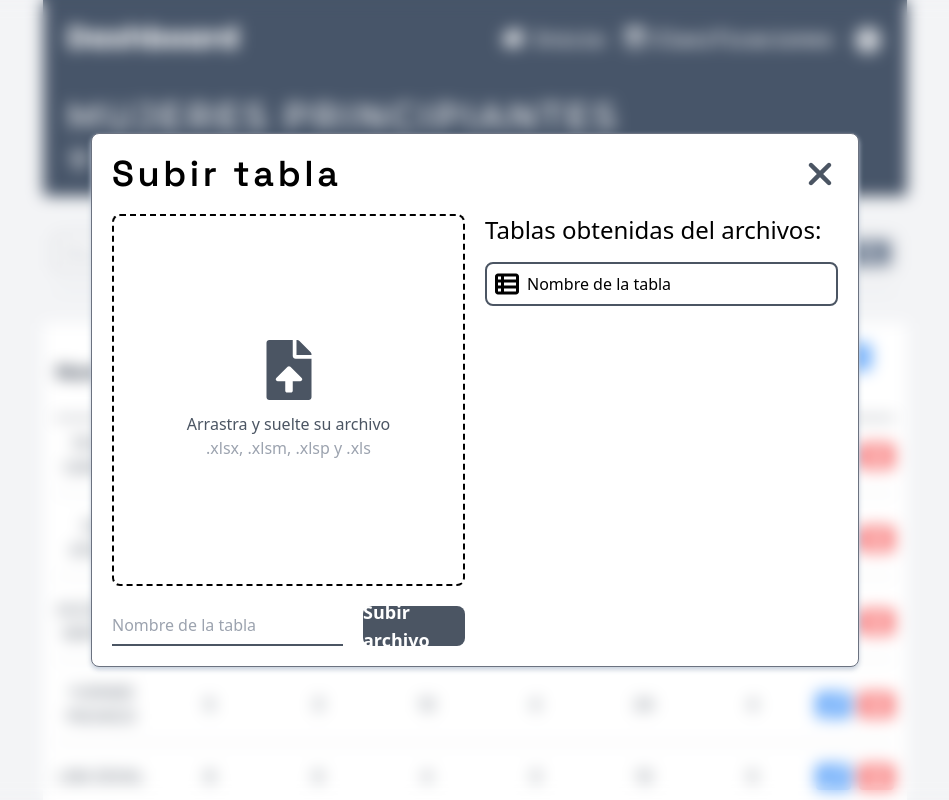
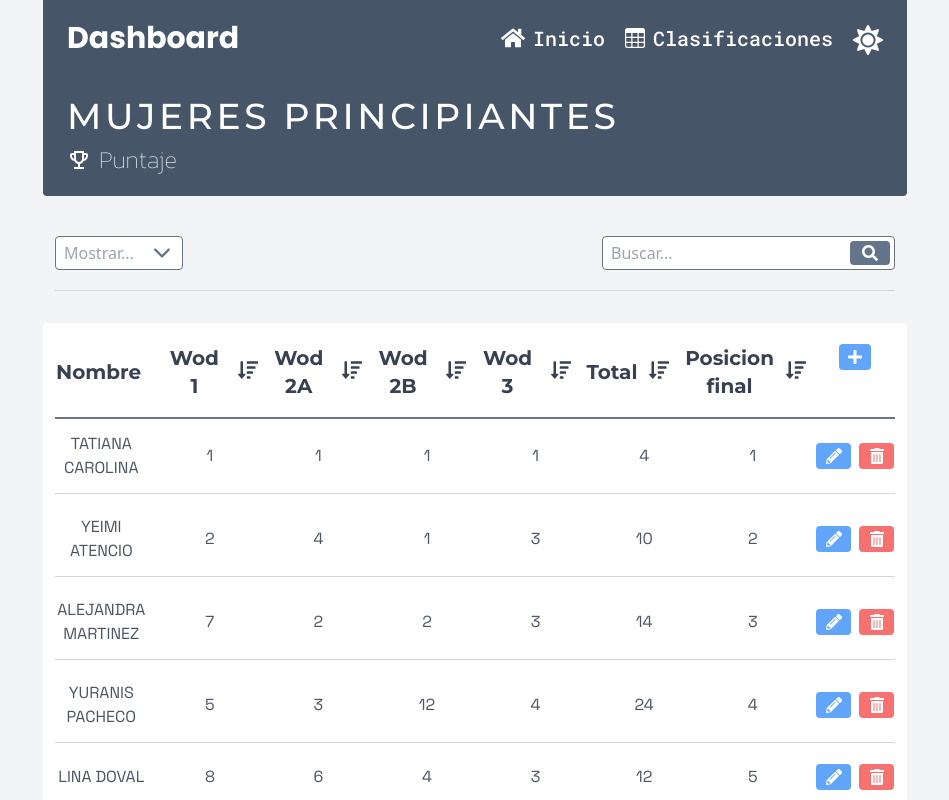
Before and after one commit to sweetPanel459/dashboard, a React (Vite) app: page / in a window 1280 px wide. Shown: the whole page, without its empty margins (165-1114 px from the left). Built offline with nearby package versions, Linux system fonts and the light colour scheme; a web font is replaced by a local one.

Commit message:
feat: logic close and open modal created

```diff
--- a/src/components/modals/editRow.jsx
+++ b/src/components/modals/editRow.jsx
@@ -4,7 +4,10 @@ import { ModalHeader } from "./modalHeader";
 
 export const EditRow = () => {
   return (
-      <div className="absolute inset-0 flex items-center justify-center bg-transparent backdrop-blur">
+    <div
+      id="modal"
+      className="absolute inset-0 hidden items-center justify-center bg-transparent backdrop-blur"
+    >
       <section className="modal flex flex-col w-3/4 h-2/6 p-3 rounded-lg border border-gray-500 bg-white">
         <ModalHeader text="Editar fila de la tabla" />
         <form className="flex flex-grow items-center gap-5 pb-10">
--- a/src/components/modals/modalHeader.jsx
+++ b/src/components/modals/modalHeader.jsx
@@ -3,12 +3,16 @@ import { Button } from "../common/button";
 
 import { FaXmark } from "react-icons/fa6";
 
-export const ModalHeader = ({ text }) => (
+export const ModalHeader = ({ text, click }) => (
    <header className="flex items-center justify-between h-10">
       <Text
          text={text}
          style="text-4xl tracking-widest font-semibold font-grotesk"
       />
-      <Button icon={<FaXmark />} styleButton="text-4xl text-gray-600" />
+      <Button
+         icon={<FaXmark />}
+         styleButton="text-4xl text-gray-600"
+         click={() => click("modal-no")}
+      />
    </header>
 );
--- a/src/components/modals/uploadTable.jsx
+++ b/src/components/modals/uploadTable.jsx
@@ -26,11 +26,14 @@ const TableCardObtained = () => (
   </div>
 );
 
-export const UploadTable = () => {
+export const UploadTable = ({ close }) => {
   return (
-    <div className="absolute inset-0 flex items-center justify-center bg-transparent backdrop-blur">
+    <div
+      id="modal-no"
+      className="absolute inset-0 hidden items-center justify-center bg-transparent backdrop-blur"
+    >
       <section className="modal flex flex-col gap-5 w-3/5 h-2/3 p-5 rounded-lg border border-gray-500 bg-white">
-        <ModalHeader text="Subir tabla" />
+        <ModalHeader text="Subir tabla" click={close} />
         <form className="flex flex-grow gap-5 w-full">
           <section className="flex flex-col gap-5 w-full h-full ">
             <Input
--- a/src/components/modals/viewMoreTables.jsx
+++ b/src/components/modals/viewMoreTables.jsx
@@ -6,7 +6,10 @@ import { ModalHeader } from "./modalHeader";
 
 export const ViewMoreTables = () => {
   return (
-      <div className="absolute inset-0 flex items-center justify-center w-screen h-screen backdrop-blur">
+    <div
+      id="modal"
+      className="absolute inset-0 hidden items-center justify-center w-screen h-screen backdrop-blur"
+    >
       <section className="modal flex flex-col w-2/3 h-2/3 p-5 rounded border border-gray-500 bg-white">
         <ModalHeader text="Ver mas tablas" />
         <article className="flex items-center  flex-grow gap-5 ">
--- a/src/containers/dashboardHeader.jsx
+++ b/src/containers/dashboardHeader.jsx
@@ -7,7 +7,7 @@ import { BsTable } from "react-icons/bs";
 import { MdOutlineEmojiEvents } from "react-icons/md";
 import { FaHome, FaSun, FaMoon } from "react-icons/fa";
 
-export const DashboardHeader = ({ styleHeader, state }) => {
+export const DashboardHeader = ({ styleHeader, clickOpenModal }) => {
   const [darkMode, useDarkMode] = useState(false);
 
   const toggleDarkModeHandler = () => {
@@ -36,6 +36,7 @@ export const DashboardHeader = ({ styleHeader, state }) => {
             text="Clasificaciones"
             styleIcon="text-xl"
             styleButton="items-center gap-2 font-roboto font-medium text-white text-xl"
+            click={() => clickOpenModal("modal-no")}
           />
           <Button
             icon={!darkMode ? <FaSun /> : <FaMoon />}
--- /dev/null
+++ b/src/hooks/useModalToggle.jsx
@@ -0,0 +1,21 @@
+export const useModalToggle = (currentModal) => {
+  const openModal = (modalId) => {
+    const modal = currentModal.current.querySelector(`#${modalId}`);
+
+    if (modal.classList.contains("hidden")) {
+      modal.classList.remove("hidden");
+      modal.classList.add("flex");
+    }
+  };
+
+  const closeModal = (modalId) => {
+    const modal = currentModal.current.querySelector(`#${modalId}`);
+
+    if (modal.classList.contains("flex")) {
+      modal.classList.remove("flex");
+      modal.classList.add("hidden");
+    }
+  };
+
+  return { closeModal, openModal };
+};
--- a/src/pages/dashboard.jsx
+++ b/src/pages/dashboard.jsx
@@ -1,3 +1,5 @@
+import { useRef, useEffect } from "react";
+
 import { Input } from "../components/common/input";
 import { Select } from "../components/common/select";
 
@@ -6,11 +8,12 @@ import { TableHeader, TableRow } from "../containers/tableSections";
 
 import { UploadTable } from "../components/modals/uploadTable";
 
-// import { EditRow } from "../components/modals/editRow";
-// import { ViewMoreTables } from "../components/modals/viewMoreTables";
+import { EditRow } from "../components/modals/editRow";
+import { ViewMoreTables } from "../components/modals/viewMoreTables";
 
 import { FaSearch } from "react-icons/fa";
-// import { GrTableAdd } from "react-icons/gr";
+
+import { useModalToggle } from "../hooks/useModalToggle";
 
 import "../styles/style.css";
 
@@ -37,7 +40,6 @@ const exampleData = [
   ["DINA TEHERAN", 19, 18, 16, 16, 73, 19],
   ["MARIA FERNANDA COL", 18, 19, 21, 18, 76, 21],
 ];
-
 /*TODO:
  * - create modal to upload tables - in procces
  * - create the custom hook in charge of the state of the modals (open/close)
@@ -49,11 +51,22 @@ const exampleData = [
  * */
 
 export const DashBoard = () => {
+  const modalRef = useRef(null);
+  const { stateModal, openModal, closeModal } = useModalToggle(modalRef);
+
+  useEffect(() => { }, [modalRef]);
+
   return (
-    <section className="flex flex-col gap-10 w-screen h-screen px-52 overflow-y-auto bg-gray-100 dark:bg-gray-700 ">
-      <DashboardHeader styleHeader="bg-slate-600 dark:bg-slate-800" />
+    <section
+      ref={modalRef}
+      className="flex flex-col gap-10 w-screen h-screen px-52 overflow-y-auto bg-gray-100 dark:bg-gray-700 "
+    >
+      <DashboardHeader
+        clickOpenModal={openModal}
+        styleHeader="bg-slate-600 dark:bg-slate-800"
+      />
 
-      <div className="flex flex-col gap-8 pb-10 w-full h-fit">
+      <div className="hola flex flex-col gap-8 pb-10 w-full h-fit">
         <header className="flex justify-between items-center flex-grow mx-3 pb-5 border-b border-gray-300 dark:border-gray-500">
           <Select
             placeholder="Mostrar..."
@@ -86,9 +99,9 @@ export const DashBoard = () => {
           </tbody>
         </table>
       </div>
-      {/* <EditRow /> */}
-      <UploadTable />
-      {/* <ViewMoreTables /> */}
+      <EditRow />
+      <UploadTable close={closeModal} />
+      <ViewMoreTables />
     </section>
   );
 };
```
Lines whose indentation alone changed are shown as unchanged.
